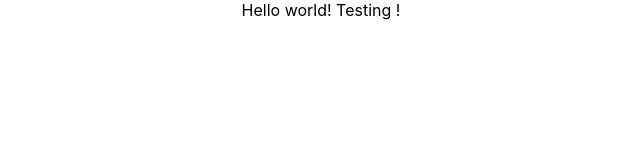
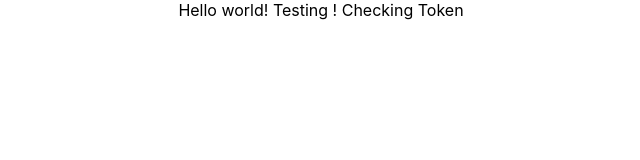
Before and after one commit to ddipayan00/portfolio, a React (Create React App) app: page / in a window 1280 px wide. Shown: the top 160 px of the page, without its empty margins (319-959 px from the left). Built offline with nearby package versions, Linux system fonts and the light colour scheme.

Commit message:
Checking Token in origin url

```diff
--- a/src/App.js
+++ b/src/App.js
@@ -3,7 +3,7 @@ import './App.css';
 function App() {
   return (
     <div className="App">
-      Hello world! Testing !
+      Hello world! Testing ! Checking Token
     </div>
   );
 }
```
